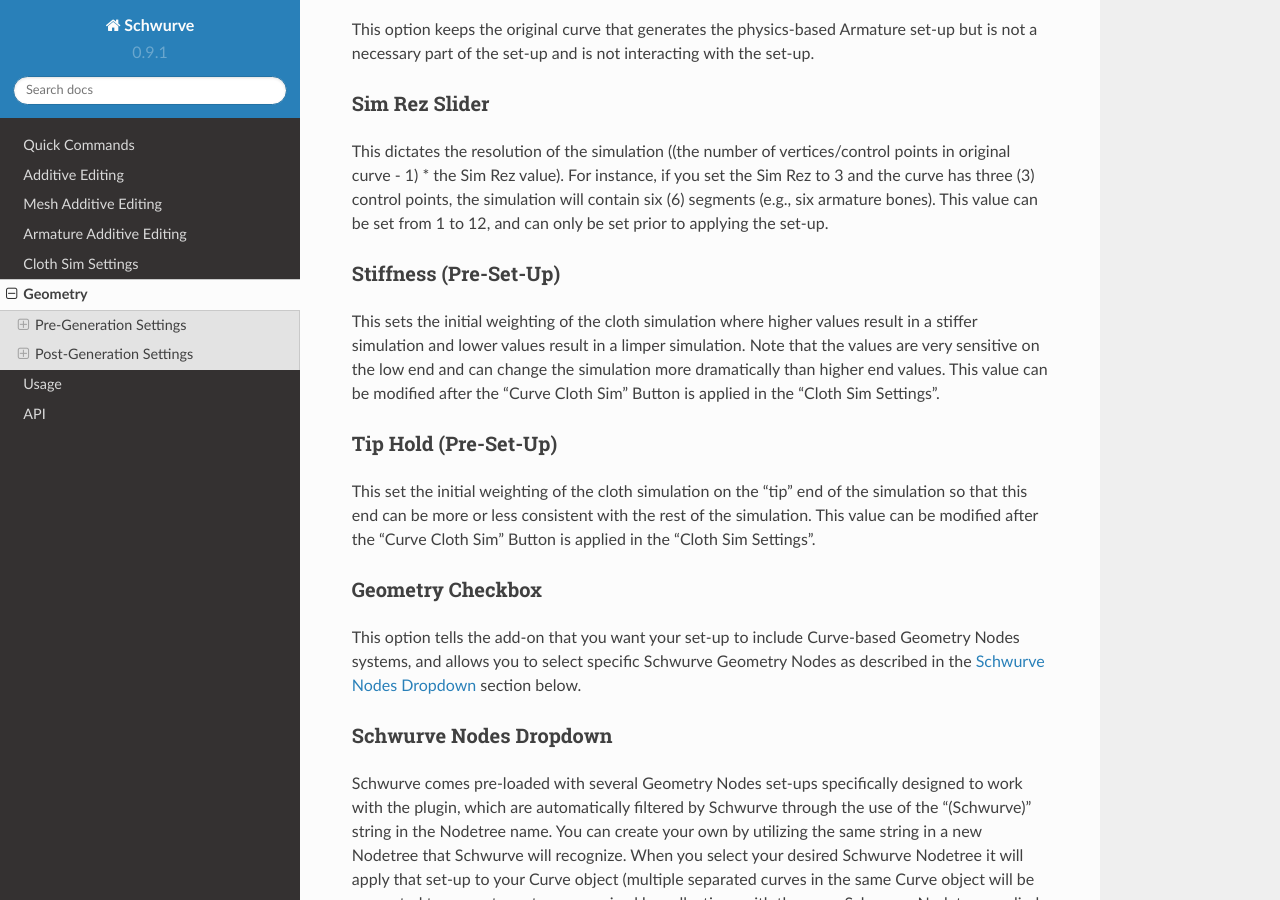
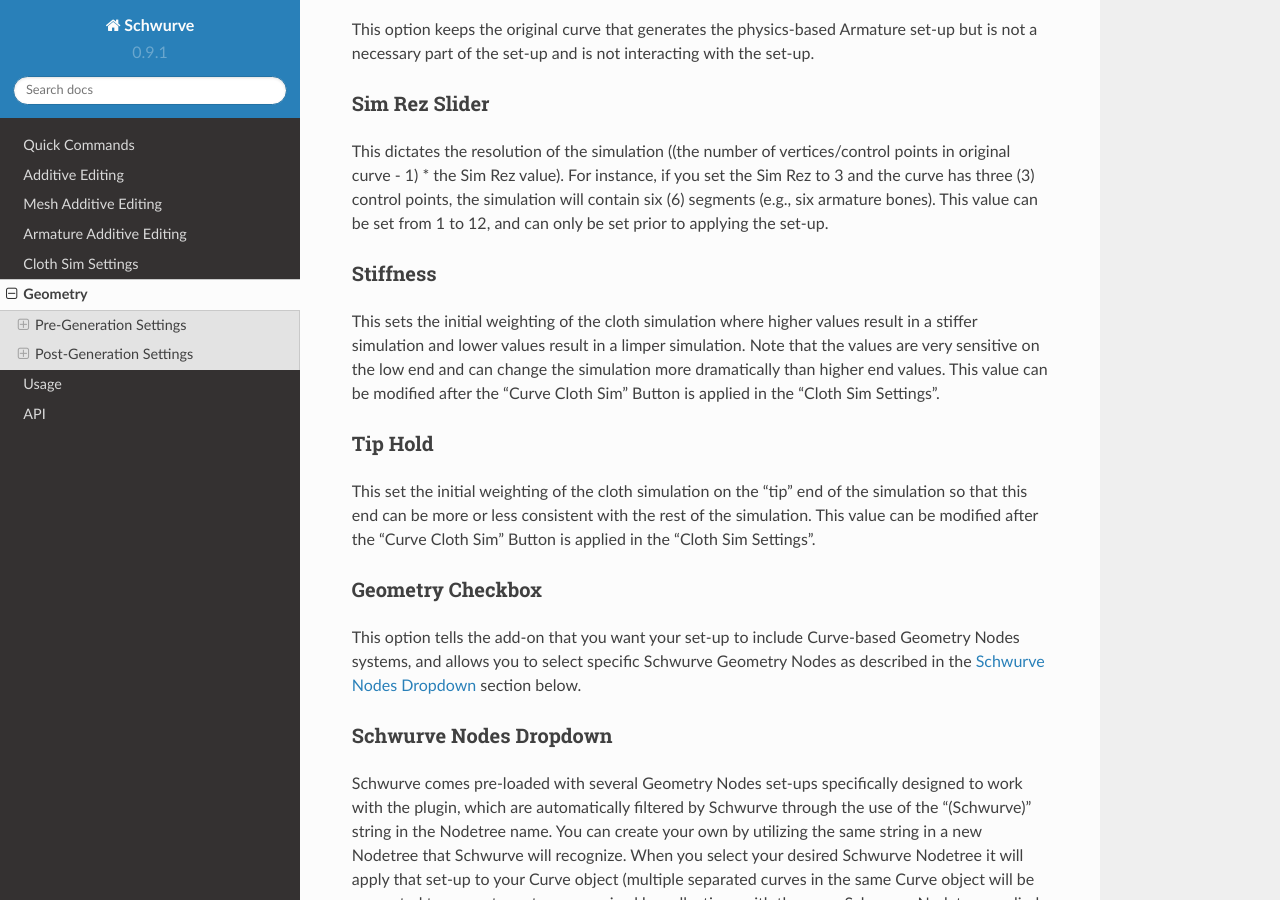
Before and after one commit to Ayjent/SchwurveTest, a Sphinx documentation site: the page built from docs/source/geometry.rst, in a window 1280 px wide and 900 px high, scrolled down 780 px. Built offline with Sphinx 7.4.7 and the Read the Docs theme 2.0.0, drawn with Linux system fonts in a browser that asks for light colours.

Commit message:
Update geometry.rst

```diff
--- a/docs/source/geometry.rst
+++ b/docs/source/geometry.rst
@@ -43,8 +43,8 @@
 
 .. _Stiffness:
 
-Stiffness (Pre-Set-Up)
-^^^^^^^^^^^^^^^^^^^^^^
+Stiffness
+^^^^^^^^^
 
 This sets the initial weighting of the cloth simulation where higher values result in a stiffer simulation and lower values result in a limper simulation.  Note
 that the values are very sensitive on the low end and can change the simulation more dramatically than higher end values.  This value can be modified after the
@@ -52,8 +52,8 @@
 
 .. _Tip Hold:
 
-Tip Hold (Pre-Set-Up)
-^^^^^^^^^^^^^^^^^^^^^
+Tip Hold
+^^^^^^^^
 
 This set the initial weighting of the cloth simulation on the "tip" end of the simulation so that this end can be more or less consistent with the rest of the
 simulation.  This value can be modified after the "Curve Cloth Sim" Button is applied in the "Cloth Sim Settings".
```
